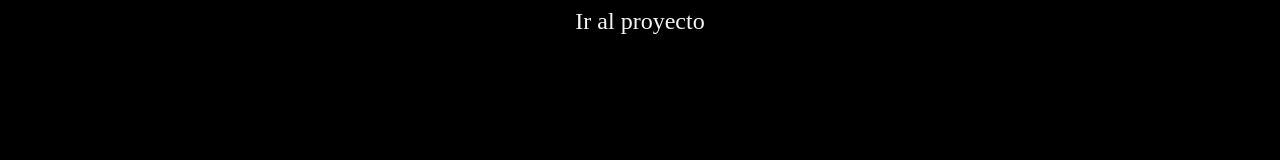
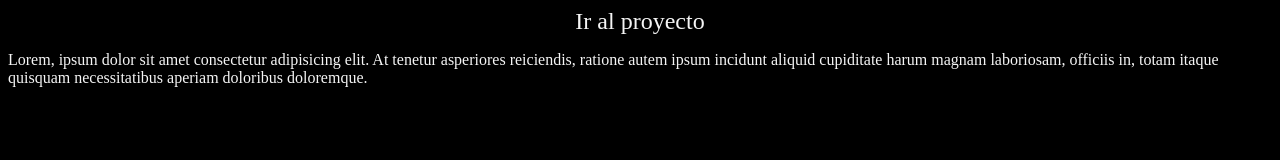
Before and after one commit to martin-tr/desarrollo-clase-doce, a plain HTML site: page index.html in a window 1280 px wide. Drawn offline with Linux system fonts and the light colour scheme.

Commit message:
cambio de color parrafo

```diff
--- a/css/main.css
+++ b/css/main.css
@@ -11,6 +11,10 @@ header div a{
     text-decoration: none;
     font-size: 1.5rem;
 
+}
+
+p{
+    color: whitesmoke;
 }
 
 /* estilos del contenedor */
```
